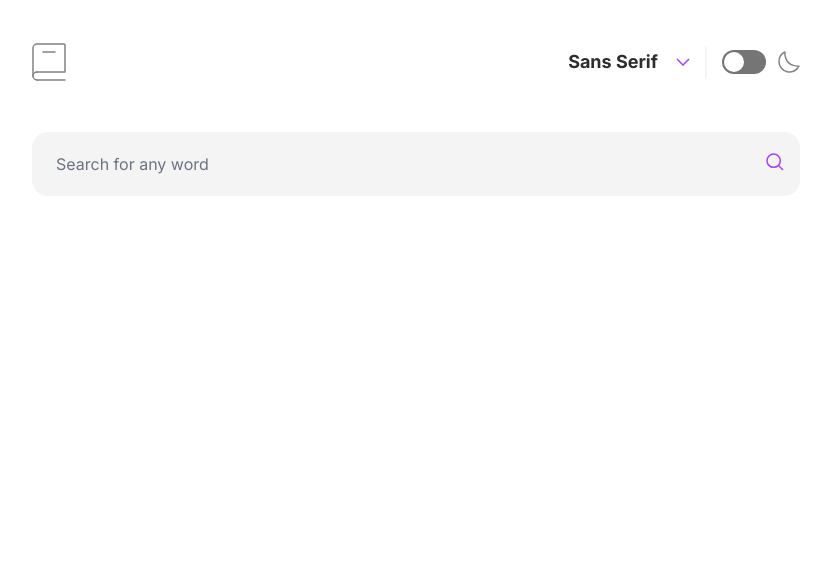
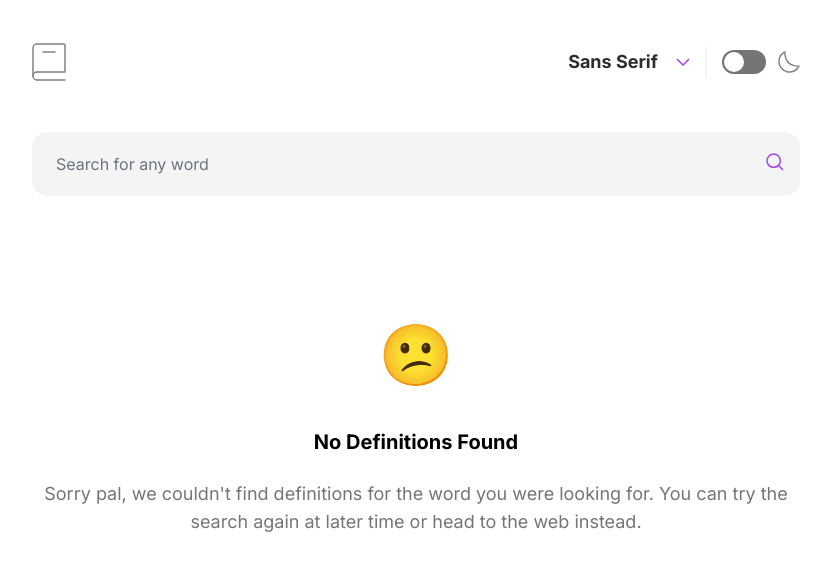
Before and after one commit to dominicva/dictionary-app, a React (Vite) app: page / in a window 1280 px wide. Shown: the top 570 px of the page, without its empty margins (224-1055 px from the left). Built offline with nearby package versions, Linux system fonts and the light colour scheme.

Commit message:
feat: error state when no results found

```diff
--- a/src/App.tsx
+++ b/src/App.tsx
@@ -4,6 +4,7 @@ import Search from "./components/Search";
 import Results from "./components/Results";
 import Layout from "./components/Layout";
 import { FontContext, ThemeContext } from "./Contexts";
+import NoResults from "./components/NoResults";
 
 function App() {
   const [theme, setTheme] = useState("light");
@@ -13,12 +14,16 @@ function App() {
   const [audioUrl, setAudioUrl] = useState("");
   const [source, setSource] = useState("");
   const [meanings, setMeanings] = useState([]);
+  const [error, setError] = useState(false);
 
   async function handleSubmit(e: React.SyntheticEvent) {
     e.preventDefault();
 
+    const word = e.target[0].value.trim();
+
+    if (word.length === 0) throw new Error("have to search for something...");
+
     try {
-      const word = e.target[0].value;
       const res = await fetch(
         `https://api.dictionaryapi.dev/api/v2/entries/en/${word}`
       ).then(r => r.json());
@@ -36,10 +41,12 @@ function App() {
       setPhonetic(text);
       setAudioUrl(audio);
       setSource(sourceUrls[0] ?? "no source URL found");
+      setError(false);
     } catch (error) {
       console.error(
         `ERROR: could not find definition for ${word}\n\n\t${error}`
       );
+      setError(true);
     }
   }
 
@@ -50,7 +57,7 @@ function App() {
           <div className="m-auto max-w-3xl">
             <Header setFontType={setFontType} setTheme={setTheme} />
             <Search onSubmit={handleSubmit} />
-            {meanings.length > 0 ? (
+            {meanings.length > 0 && !error ? (
               <Results
                 word={word}
                 phonetic={phonetic}
@@ -58,7 +65,9 @@ function App() {
                 source={source}
                 meanings={meanings}
               />
-            ) : null}
+            ) : (
+              <NoResults />
+            )}
           </div>
         </Layout>
       </FontContext.Provider>
--- /dev/null
+++ b/src/components/NoResults.tsx
@@ -0,0 +1,15 @@
+export default function NoResults() {
+  return (
+    <div>
+      <div className="mb-11 mt-20 text-center text-6xl md:mt-32">😕</div>
+      <h2 className="mb-6 text-center text-xl font-bold dark:text-white">
+        No Definitions Found
+      </h2>
+      <p className="text-center text-gray-lighter md:text-lg">
+        Sorry pal, we couldn't find definitions for the word you were looking
+        for. You can try the search again at later time or head to the web
+        instead.
+      </p>
+    </div>
+  );
+}
```
